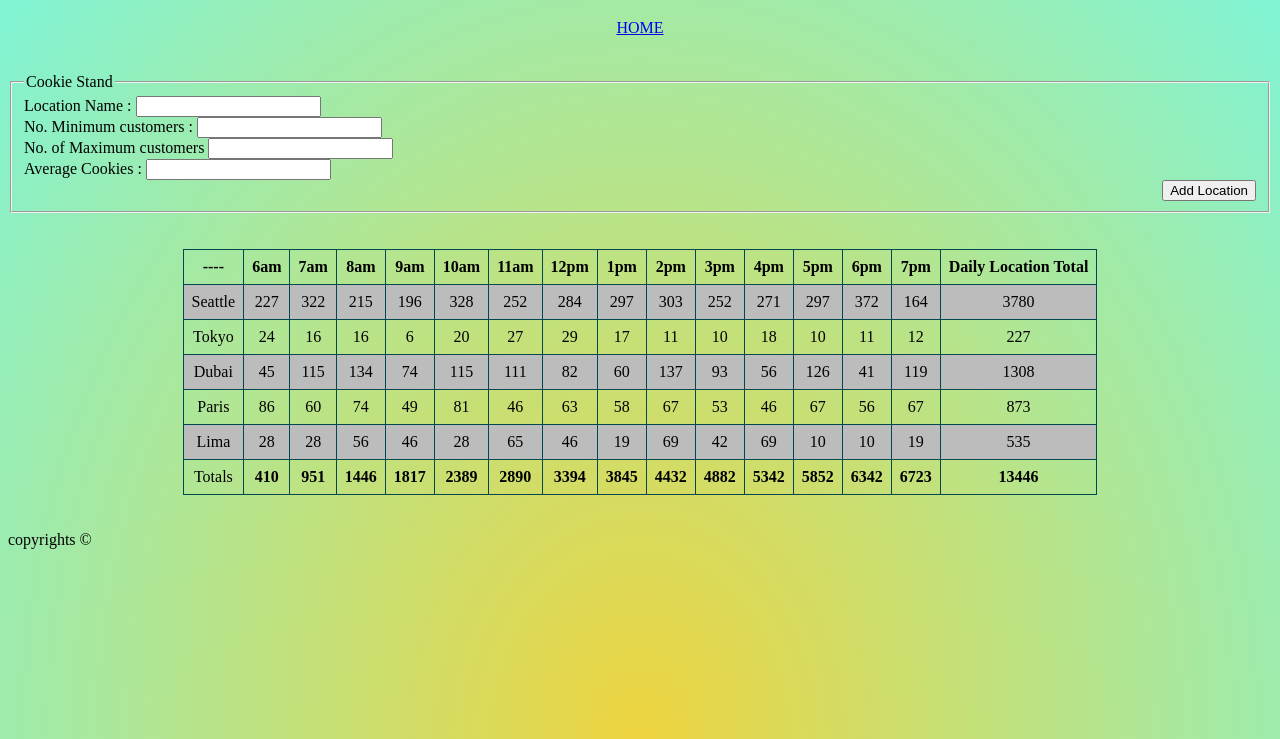
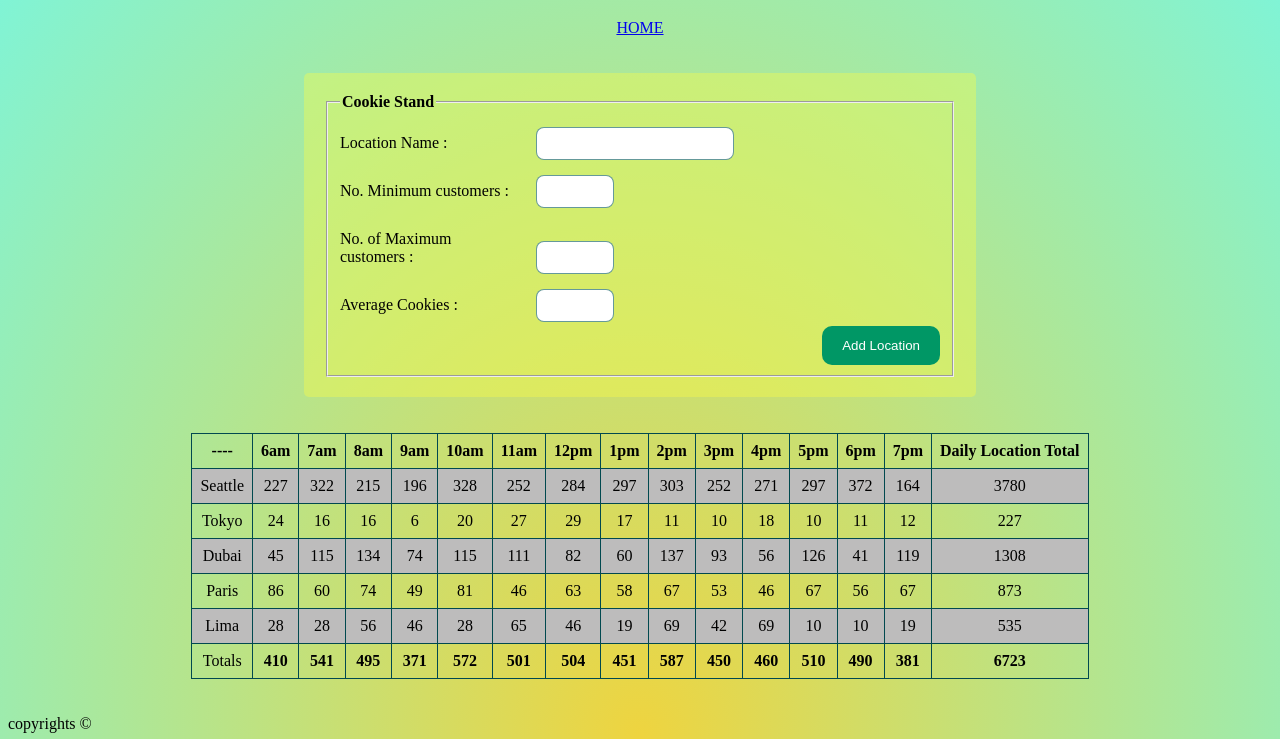
Before and after one commit to malakMomani/cookie-stand, a plain HTML site: page sales.html in a window 1280 px wide. Shown: the part 61-800 px from the top of the page. Drawn offline with Linux system fonts and the light colour scheme.

Commit message:
add validation Form

```diff
--- a/css/style.css
+++ b/css/style.css
@@ -50,3 +50,44 @@ header img {
     float : left;
     /* width: 40px; */
 }
+
+#cookie-standForm {
+    border-radius: 5px;
+    background-color: #fffc415d;
+    padding: 20px;
+    margin : 0 auto;
+    width : 50%;
+}
+
+input[type=text],input[type=number]{
+    width: 30%;
+    padding: 8px;
+    border: 1px solid rgba(0, 86, 88, 0.603);
+    border-radius: 8px;
+  }
+
+  input[type=number] , #avg{
+    width: 10%;
+  }
+
+  label {
+    padding: 12px 12px 12px 0;
+    display: inline-block;
+  }
+
+  input[type=submit] {
+    background-color: #009765;
+    color: white;
+    padding: 12px 20px;
+    border: none;
+    border-radius: 10px;
+    float: right;
+  }
+
+  input[type=submit]:hover {
+    background-color: #008854;
+  }
+label {
+    width: 30%;
+    margin-top: 6px;
+  }
--- a/js/app.js
+++ b/js/app.js
@@ -128,6 +128,13 @@ const form = document.getElementById('cookie-standForm');
 form.addEventListener('submit', addLocatoin);
 
 function addLocatoin(event) {
+
+    let validation = validateForm()
+    if(validation)
+    {
+        alert('Invalid Input , please try again');
+        return 0;
+    }
     event.preventDefault();
 
     const locationName = event.target.location.value;
@@ -146,8 +153,9 @@ function addLocatoin(event) {
 
 function totalPerHour(locations) {
     let total = [];
-    let value = 0;
+    let value;
     for (let i = 0; i <= hours.length; i++) {
+        value = 0;
         for (let j = 0; j < locations.length; j++) {
             value += locations[j].ammountOfCookiesPerHour[i];
         }
@@ -155,3 +163,25 @@ function totalPerHour(locations) {
     }
     return total;
 }
+
+function validateForm(){
+
+    let locationFormName = document.getElementById('location').value;
+    let mincustForm = document.getElementById('minCust').value;
+    let maxCustForm = document.getElementById('maxCust').value;
+    let avgForm = document.getElementById('avg').value;
+
+    // console.log(isNaN(locationFormName));
+    // console.log(isNaN(mincustForm));
+    // console.log(isNaN(mincustForm));
+    // console.log(isNaN(avgForm));
+
+
+    if(isNaN(locationFormName) && !(isNaN(mincustForm)) && !(isNaN(maxCustForm)) && !(isNaN(avgForm))){
+        return false;
+    }
+    else {
+        return true;
+    }
+
+}
--- a/sales.html
+++ b/sales.html
@@ -20,14 +20,14 @@
         <section id = "formSec">
             <form id = "cookie-standForm">
                 <fieldset>
-                    <legend>Cookie Stand</legend>
+                    <legend><strong>Cookie Stand</strong></legend>
                     <label for="location">Location Name : </label>
                     <input type="text" name="location" id="location">
                     <br>
                     <label for="minCust">No. Minimum customers : </label>
                     <input type="number" name="minCust" id="minCust">
                     <br>
-                    <label for="maxCust">No. of Maximum customers </label>
+                    <label for="maxCust">No. of Maximum customers : </label>
                     <input type="number" name="maxCust" id="maxCust">
                     <br>
                     <label for="avg">Average Cookies : </label>
```
